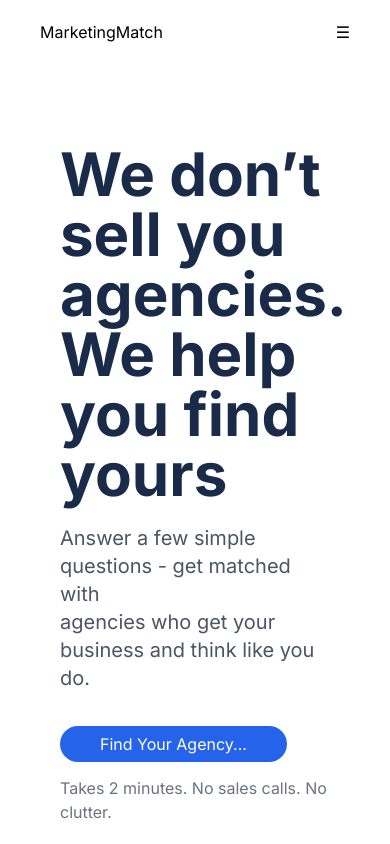
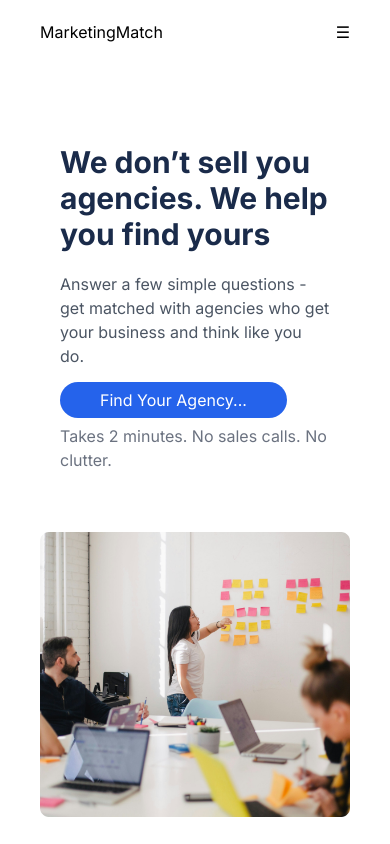
Before and after one commit to godslonelymann/MarketingMatch, a Next.js app: page / in a window 390 px wide. Shown: the top 844 px of the page. Built offline with nearby package versions, Linux system fonts and the light colour scheme.

Commit message:
Update Hero Section. Fully Responsive

```diff
--- a/src/app/components/HeroSection.jsx
+++ b/src/app/components/HeroSection.jsx
@@ -7,13 +7,13 @@ function HeroSection() {
    <div className="flex justify-center mt-10 mx-10 max-w-screen-xl md:mx-auto">
      <div className="grid grid-cols-1 md:grid-cols-2 gap-10 mt-10 ">
       <div className="flex flex-col justify-center space-y-5 p-5">
-        <h1 className="font-[700] text-6xl text-[#1A2B4A] ">We don’t sell you agencies. We help you find yours</h1>
-        <h1 className="font-[400] text-xl text-[#4B5563] ">Answer a few simple questions - get matched with<br/>agencies who get your business and think like you do.</h1>
-        <div className="mt-5">
+        <h1 className="font-[700] text-3xl text-[#1A2B4A] sm:text-3xl lg:text-6xl ">We don’t sell you agencies. We help you find yours</h1>
+        <h1 className="font-[400] text-base lg:text-xl text-[#4B5563] ">Answer a few simple questions - get matched with agencies who get your business and think like you do.</h1>
+        <div className="space-y-5">
           <CTAButton
           className=""
           title="Find Your Agency..." />
-          <p className="font-[400] text-xm mt-5 text-[#6B7280] ">Takes 2 minutes. No sales calls. No clutter.</p>
+          <p className="font-[400] text-xm mt-3 text-[#6B7280] ">Takes 2 minutes. No sales calls. No clutter.</p>
         </div>
       </div>
       <div  className="">
```
